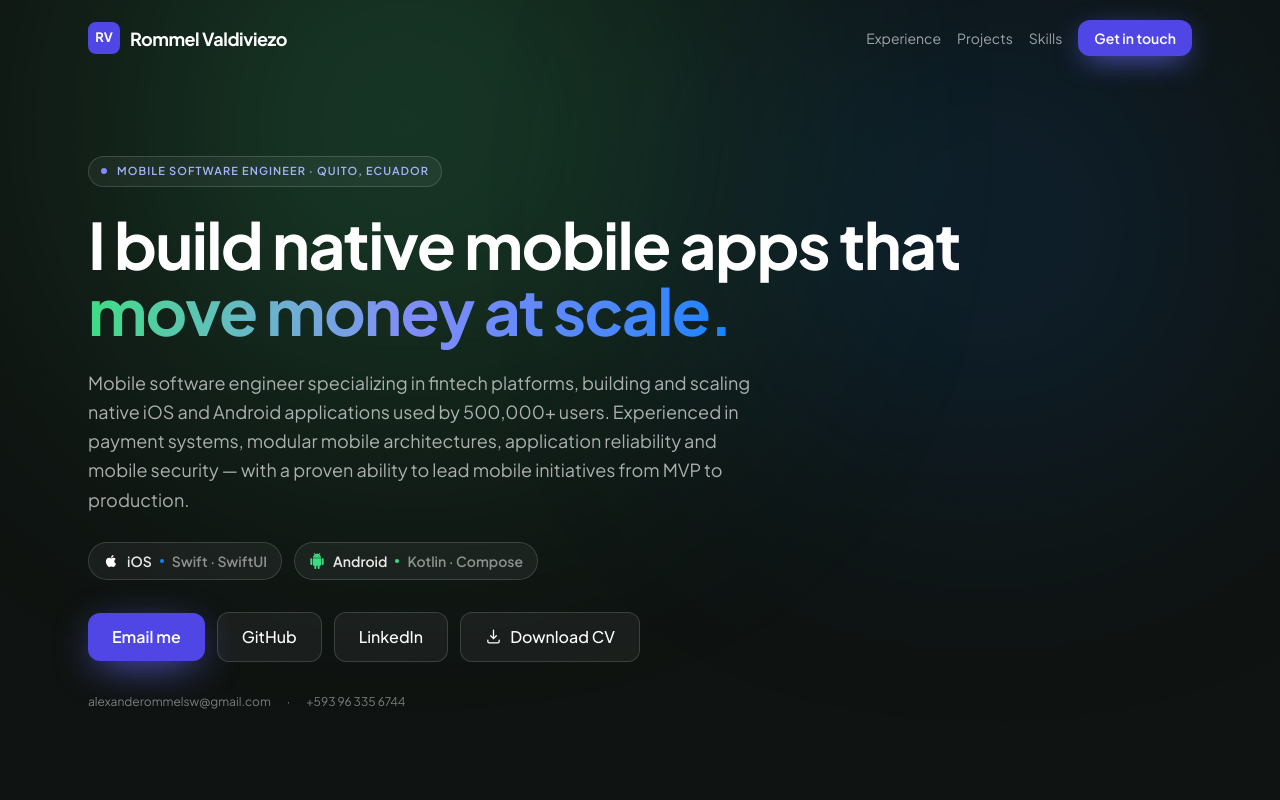
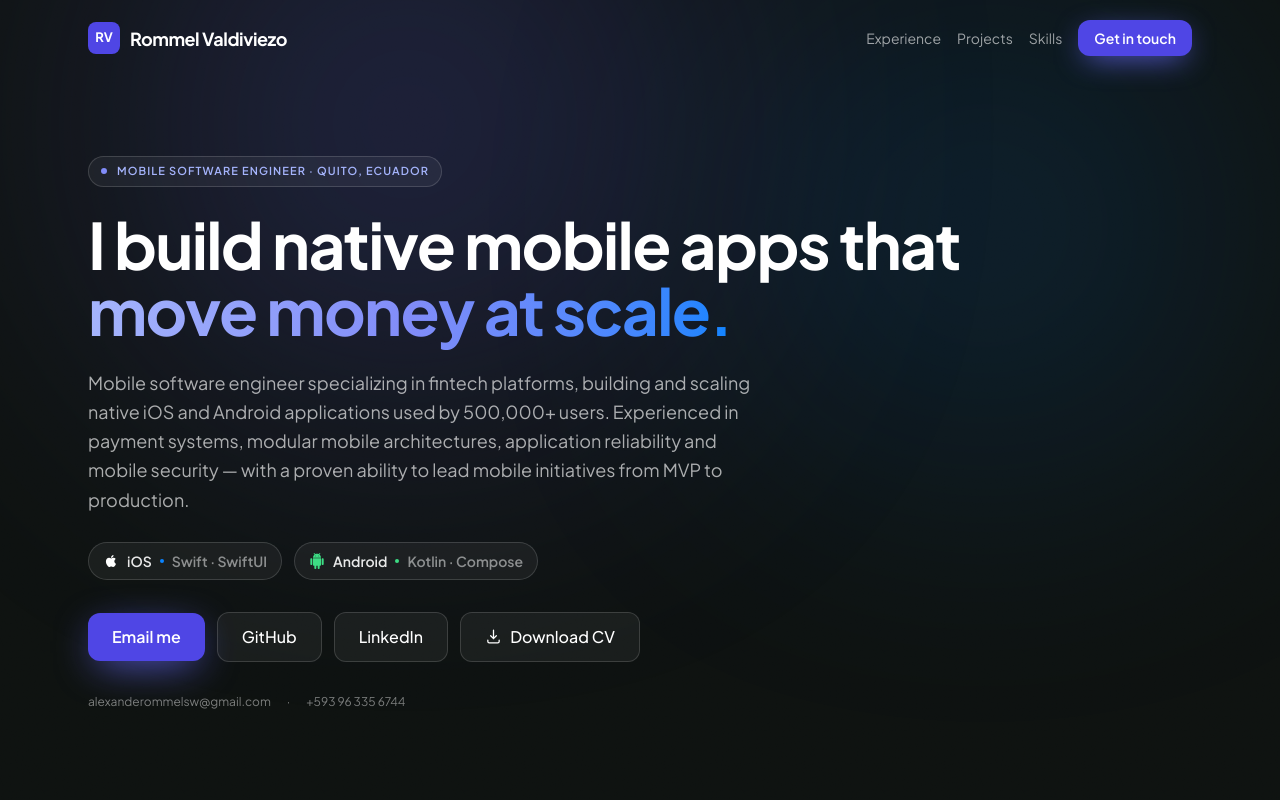
Before and after one commit to sheromdevvs/rommel-portfolio, a Next.js app: page / in a window 1280 px wide. Shown: the top 800 px of the page. Built offline with nearby package versions, Linux system fonts and the light colour scheme.

Commit message:
Replace green gradients/glows with the indigo primary
Hero aurora glow, headline gradient and Skills glow now use the indigo
brand ramp. Green remains only on the Android logo (real brand mark).

```diff
--- a/app/page.tsx
+++ b/app/page.tsx
@@ -23,7 +23,7 @@
         <div className="pointer-events-none absolute inset-0">
           <div
             data-anim
-            className="absolute -top-32 left-[12%] h-[30rem] w-[30rem] rounded-full bg-[var(--color-android)] opacity-25 blur-[130px]"
+            className="absolute -top-32 left-[12%] h-[30rem] w-[30rem] rounded-full bg-[var(--color-brand-500)] opacity-25 blur-[130px]"
             style={{ animation: "aurora 20s ease-in-out infinite" }}
           />
           <div
@@ -62,7 +62,7 @@
           </span>
           <h1 className="mt-6 max-w-4xl text-[42px] font-bold leading-[1.04] tracking-tight sm:text-[64px]">
             {PROFILE.tagline}
-            <span className="bg-gradient-to-r from-[var(--color-android)] via-[var(--color-brand-400)] to-[var(--color-ios)] bg-clip-text text-transparent">
+            <span className="bg-gradient-to-r from-[var(--color-brand-300)] via-[var(--color-brand-400)] to-[var(--color-ios)] bg-clip-text text-transparent">
               {PROFILE.taglineAccent}
             </span>
           </h1>
@@ -219,7 +219,7 @@
         <div className="pointer-events-none absolute inset-0">
           <div
             data-anim
-            className="absolute bottom-0 left-1/4 h-80 w-80 rounded-full bg-[var(--color-android)] opacity-15 blur-[120px]"
+            className="absolute bottom-0 left-1/4 h-80 w-80 rounded-full bg-[var(--color-brand-500)] opacity-15 blur-[120px]"
             style={{ animation: "aurora 24s ease-in-out infinite" }}
           />
           <div
```
